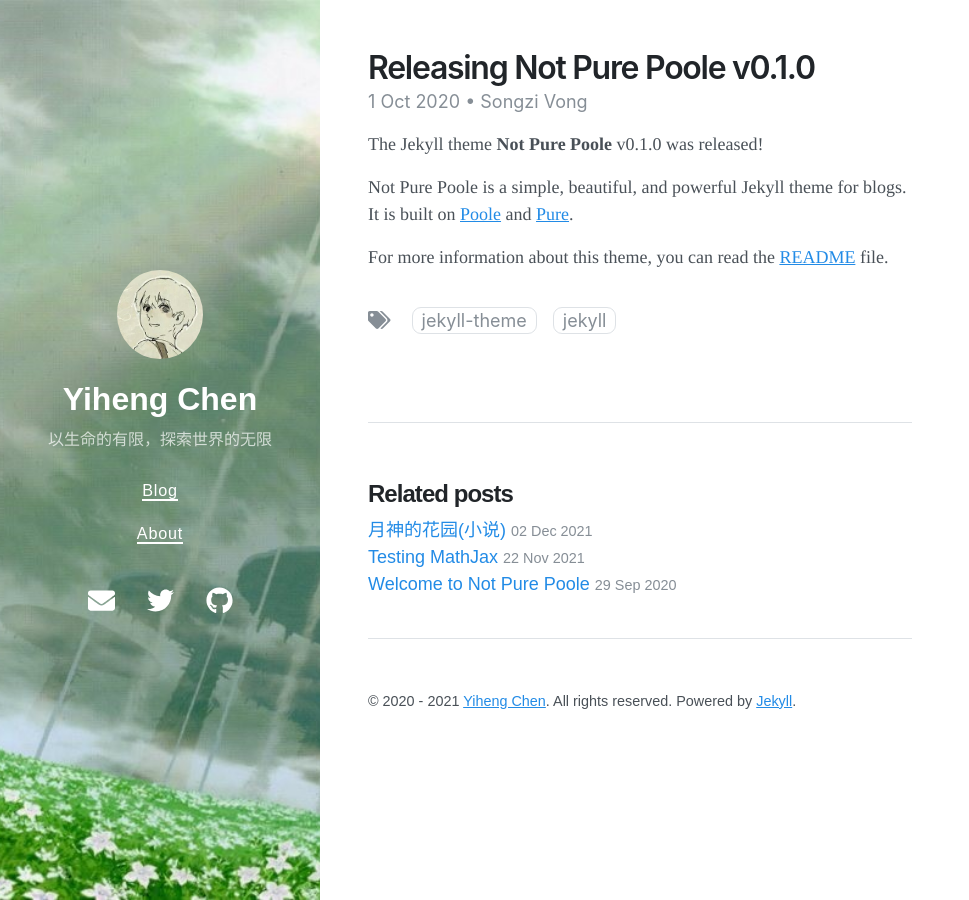
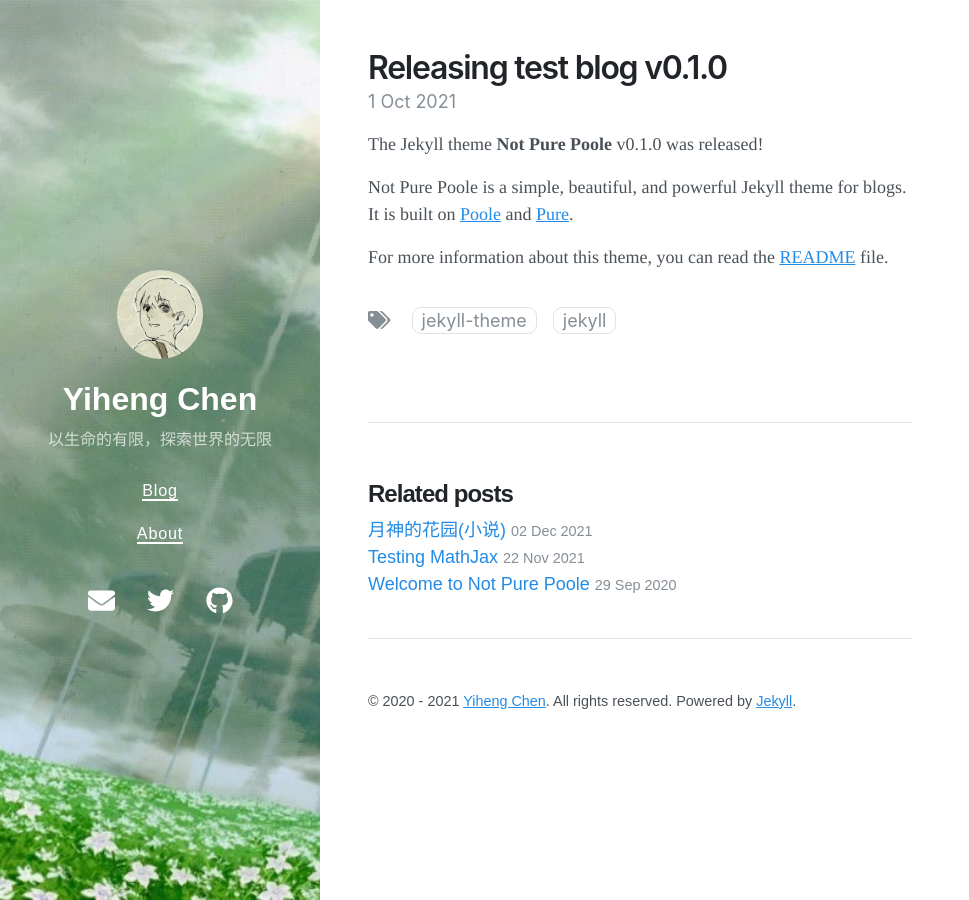
Before and after one commit to yihenc/yihenc.github.io, a Jekyll site: the page built from _posts/2020-10-01-releasing-not-pure-poole-v0-1-0.md, in a window 1280 px wide. Shown: the whole page, without its empty margins (0-969 px from the left). Built offline with Jekyll 4.4.1, drawn with Linux system fonts in a browser that asks for light colours; nearby versions of some CDN libraries.

Commit message:
Update 2020-10-01-releasing-not-pure-poole-v0-1-0.md

```diff
--- a/_posts/2020-10-01-releasing-not-pure-poole-v0-1-0.md
+++ b/_posts/2020-10-01-releasing-not-pure-poole-v0-1-0.md
@@ -1,11 +1,10 @@
 ---
 layout: post
-title: Releasing Not Pure Poole v0.1.0
-author: Songzi Vong
+title: Releasing test blog v0.1.0
 tags:
 - jekyll theme
 - jekyll
-date: 2020-10-01 13:56 +0800
+date: 2021-10-01 13:56 +0800
 ---
 The Jekyll theme **Not Pure Poole** v0.1.0 was released!
 
```
